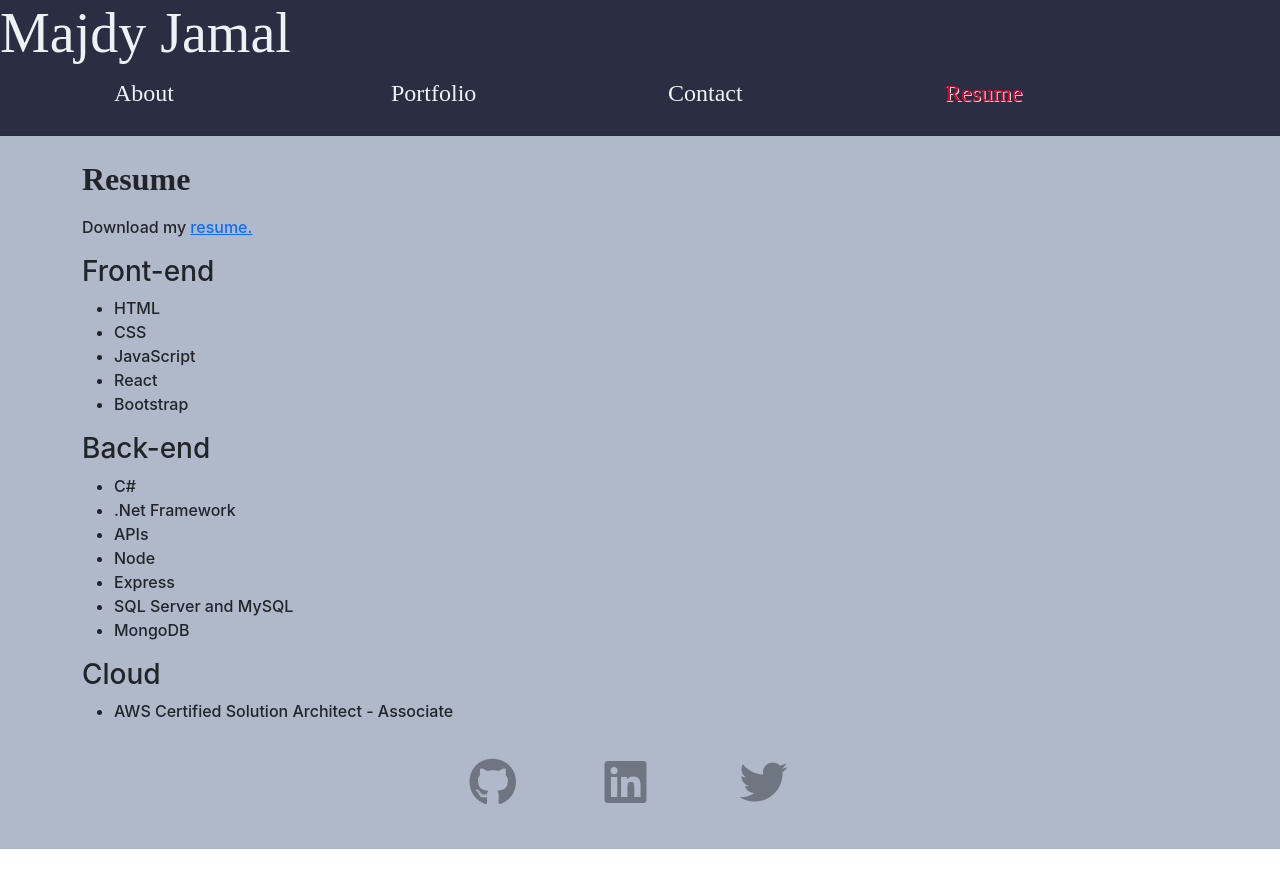
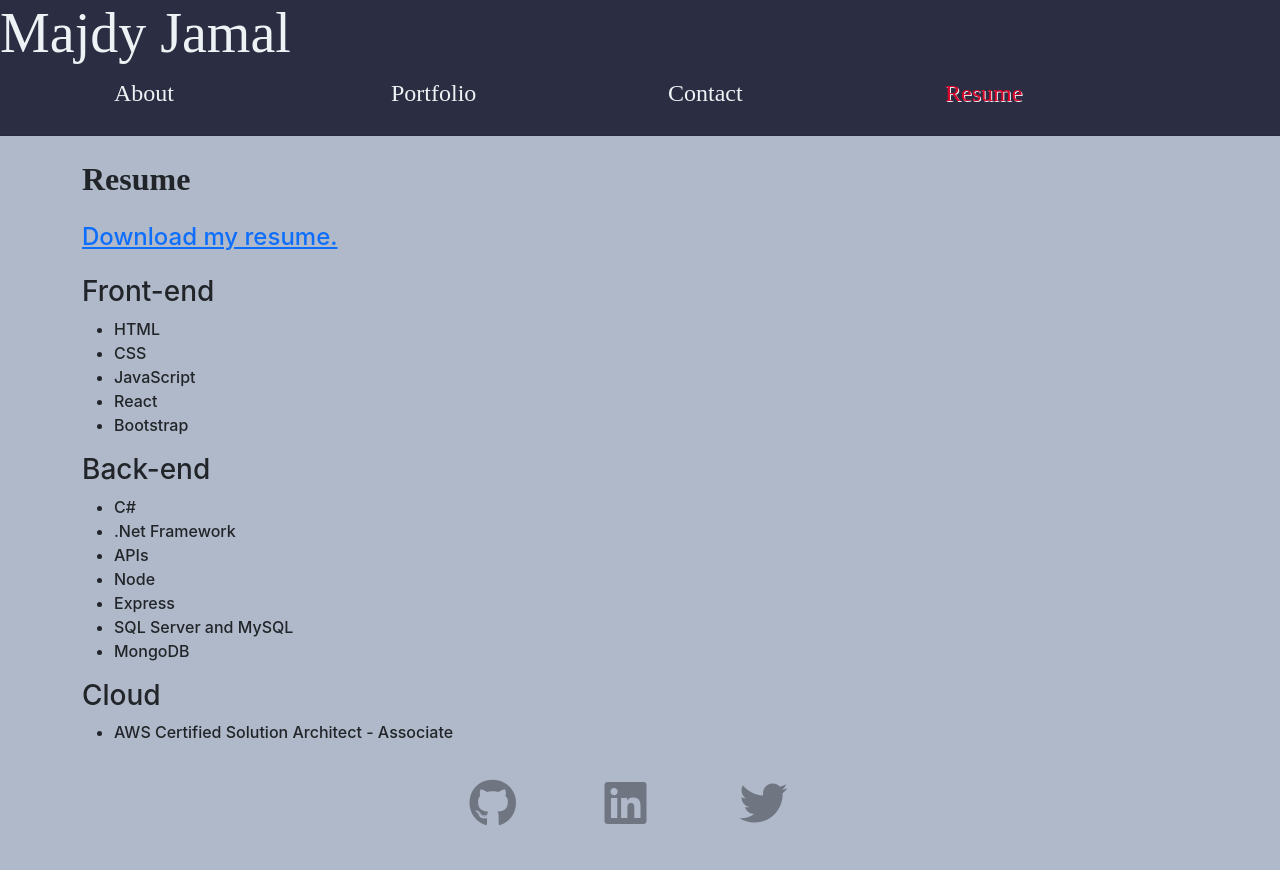
Before and after one commit to majdyjamal/portfolio-react, a React (Create React App) app: page / in a window 1280 px wide. Both pictures are taken after a click on the element "Resume". Before the commit the page ends 849 px from the top, so only its background shows below. Built offline with nearby package versions, Linux system fonts and the light colour scheme; a web font is replaced by a local one.

Commit message:
Cleaned up the code.

```diff
--- a/src/App.css
+++ b/src/App.css
@@ -1,12 +1,10 @@
 :root {
-  --primary: #8c54ff;
-  --secondary: #31343D;
-  --tertiary: #b12704;
   /* CSS HEX */
   --space-cadet: #2b2d42ff;
   --manatee: rgb(176, 185, 201);
   --cultured: #edf2f4ff;
   --amaranth-red: #d90429ff;
+  --secondary: #31343D;
 }
 
 header {
@@ -41,7 +39,6 @@ nav li {
   text-shadow: 1px 1px 0px var(--cultured);
 }
 
-
 footer {
   font-size: 48px;
 }
--- a/src/components/Footer/index.js
+++ b/src/components/Footer/index.js
@@ -10,7 +10,7 @@ const Footer = () => {
                 <a className="col-1" href="https://au.linkedin.com/in/majdy-jamal-b3624410" target="_blank" rel="noopener noreferrer">
                     <i className="fa-brands fa-linkedin"></i>
                 </a>
-                {/* This is not real profile */}
+                {/* This is not a real profile */}
                 <a className="col-1" href="https://twitter.com/?lang=en" target="_blank" rel="noopener noreferrer">
                     <i className="fa-brands fa-twitter"></i>
                 </a>
--- a/src/components/Header/index.js
+++ b/src/components/Header/index.js
@@ -5,7 +5,6 @@ const Header = (props) => {
         <header className="App-header">
             <div className="jumbotron">
                 <h1 className="display-4">Majdy Jamal</h1>
-
                 <div className="lead">
                     {props.children}
                 </div>
--- a/src/components/Nav/index.js
+++ b/src/components/Nav/index.js
@@ -15,7 +15,7 @@ const Nav = (props) => {
     }
 
     useEffect(() => {
-        document.title =  `${currentSectionState.text} - Majdy Jamal`;
+        document.title = `${currentSectionState.text} - Majdy Jamal`;
       }, [currentSectionState]);
 
 
--- a/src/components/Resume/index.js
+++ b/src/components/Resume/index.js
@@ -4,8 +4,8 @@ const Resume = () => {
     return (
         <section className="container">
             <div className="row">
+            <h4 className="my-3"><a href="https://au.linkedin.com/in/majdy-jamal-b3624410" target="_blank">Download my resume.</a></h4>
                 <div className="my-2">
-                    <p>Download my <a href="https://au.linkedin.com/in/majdy-jamal-b3624410" target="_blank">resume.</a></p>
                     <h3>Front-end</h3>
                     <ul>
                         <li>HTML</li>
```
Also changed, not shown: src/components/Project/index.js (+2 -11 lines), src/logo.svg (deleted), 1 other file (tests, documents, lock files or other folders).
